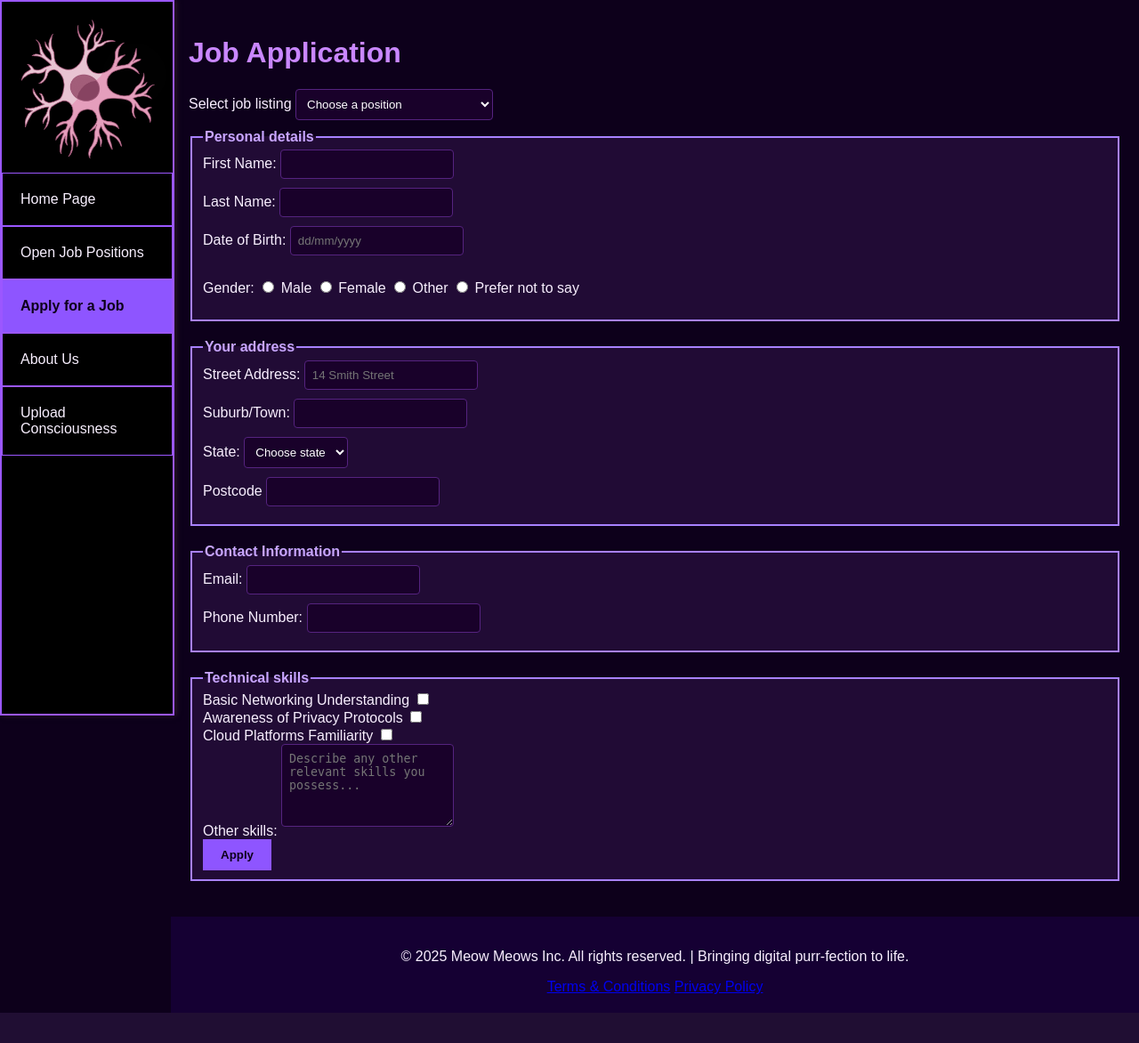
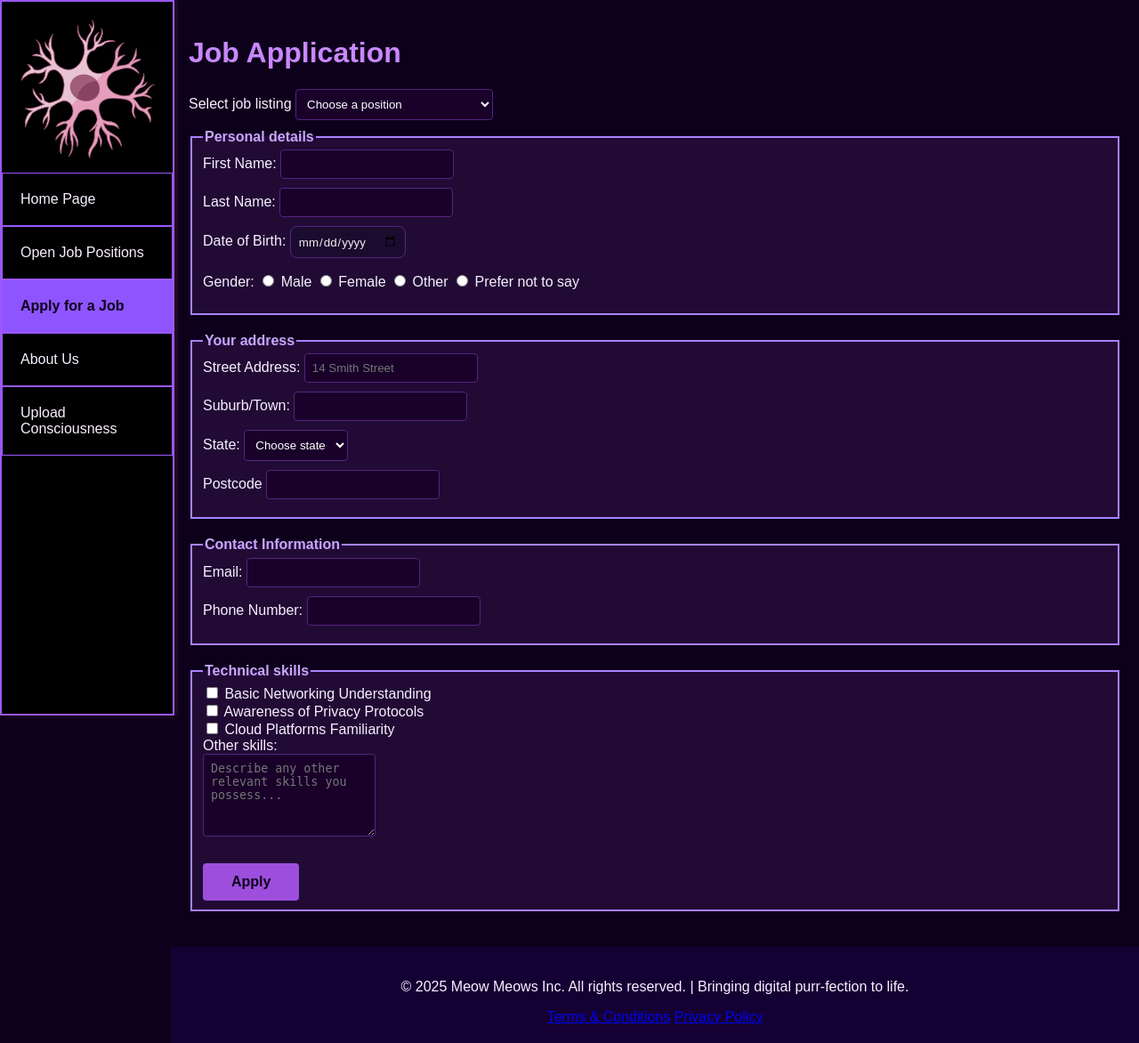
Before and after one commit to RoryNorbury/COS10026-Project-Part-1, a PHP site: page /COS10026-Project-Part-1/apply.php in a window 1280 px wide. Shown: the whole page at 89% size. Before the commit the page ends 1138 px from the top, so only its background shows below. Run offline with PHP 8.4, Linux system fonts and the light colour scheme.

Commit message:
edited apply.php according to feedback and fixed some styling

```diff
--- a/apply.php
+++ b/apply.php
@@ -1,4 +1,4 @@
-<!DOCTYPE php>
+<!DOCTYPE html>
 <html lang="en">
 
 <head>
@@ -19,7 +19,7 @@
 		<a href="apply.php" class="current">Apply for a Job</a>
 		<a href="about.html">About Us</a>
 		<a href="upload.html">Upload Consciousness</a>
-	  </nav>
+	</nav>
 
 	<div id="main-container">
 		<h1>Job Application</h1>
@@ -31,20 +31,19 @@
 				<option value="MM26C">Data Analyst (MM26C)</option>
 				<option value="MM00C">Transition Technician (MM00C)</option>
 			</select><br>
+
 			<!-- Personal details -->
 			<fieldset>
 				<legend>Personal details</legend>
 				<!-- Applicant's first name -->
 				<label for="first_name">First Name: </label>
-				<input type="text" id="first_name" name="first_name" pattern="[A-Za-z]{1,20}" maxlength="20"
-					required><br>
+				<input type="text" id="first_name" name="first_name" pattern="[A-Za-z]{1,20}" maxlength="20" required><br>
 				<!-- Applicant's last name -->
 				<label for="last_name">Last Name: </label>
 				<input type="text" id="last_name" name="last_name" pattern="[A-Za-z]{1,20}" maxlength="20" required><br>
 				<!-- Applicant's date of birth -->
 				<label for="dob">Date of Birth: </label>
-				<input type="text" id="dob" name="dob" placeholder="dd/mm/yyyy" pattern="^\d{2}\/\d{2}\/\d{4}$"
-					required>
+				<input type="date" id="dob" name="dob" required>
 				<!-- Radio options for Applicant's gender -->
 				<p>Gender:
 					<input type="radio" id="male" name="gender" value="Male" required>
@@ -60,12 +59,12 @@
 					<label for="undisclosed">Prefer not to say</label>
 				</p>
 			</fieldset>
+
 			<!-- Applicant's address -->
 			<fieldset>
 				<legend>Your address</legend>
 				<label for="address">Street Address: </label>
-				<input type="text" name="address" id="address" placeholder="14 Smith Street" pattern=".{1,40}"
-					maxlength="40" required><br>
+				<input type="text" name="address" id="address" placeholder="14 Smith Street" pattern=".{1,40}" maxlength="40" required><br>
 				<label for="suburb">Suburb/Town: </label>
 				<input type="text" name="suburb" id="suburb" pattern=".{1,40}" maxlength="40" required><br>
 				<label for="state">State: </label>
@@ -83,6 +82,7 @@
 				<label for="postcode">Postcode</label>
 				<input type="text" id="postcode" name="postcode" pattern="[\d]{4}" maxlength="4" required><br>
 			</fieldset>
+
 			<!-- Applicant's contact information -->
 			<fieldset>
 				<legend>Contact Information</legend>
@@ -91,23 +91,27 @@
 				<label for="phone">Phone Number: </label>
 				<input type="tel" id="phone" name="phone" pattern="[\d\s]{8,12}" required><br>
 			</fieldset>
+
 			<!-- Checkboxes to indicate the applicant's technical skills -->
-			<fieldset>
-				<legend>Technical skills</legend>
-				<label for="skill1">Basic Networking Understanding</label>
-				<input type="checkbox" id="skill1" name="skill1" value="1"><br>
-				<label for="skill2">Awareness of Privacy Protocols</label>
-				<input type="checkbox" id="skill2" name="skill2" value="1"><br>
-				<label for="skill3">Cloud Platforms Familiarity</label>
-				<input type="checkbox" id="skill3" name="skill3" value="1"><br>
+			<fieldset class="skills-group">
+  				<legend>Technical skills</legend>
+
+  				<div class="checkbox-wrapper">
+    				<label><input type="checkbox" name="skills[]" value="Basic Networking Understanding"> Basic Networking Understanding</label><br>
+    				<label><input type="checkbox" name="skills[]" value="Awareness of Privacy Protocols"> Awareness of Privacy Protocols</label><br>
+    				<label><input type="checkbox" name="skills[]" value="Cloud Platforms Familiarity"> Cloud Platforms Familiarity</label><br>
+  				</div>
+
 				<!-- space for applicant to fill in any other relevant skills -->
-				<label for="other_skills">Other skills: </label>
+				<label for="other_skills">Other skills:</label><br>
 				<textarea id="other_skills" name="other_skills" rows="5" placeholder="Describe any other relevant skills you possess..."></textarea><br>
+
 				<!-- Button to submit application -->
 				<input type="submit" id="submit" name="submit" value="Apply">
 			</fieldset>
 		</form>
 	</div>
+
 	<footer>
 		<p>&copy; 2025 Meow Meows Inc. All rights reserved. | Bringing digital purr-fection to life.</p>
 		<a href="terms.html">Terms & Conditions</a>
--- a/styles/styles.css
+++ b/styles/styles.css
@@ -360,7 +360,39 @@ section, aside {
   color: #eee;
   padding: 1.5rem;
   margin-top: 2rem;
-  border: 1px solid #c77dff;
+  border: 1px solid #55237F;
   box-shadow: none;
   border-radius: 0;
 }
+
+
+
+/* Styling for apply checkboxes and date picker */
+input[type="submit"] {
+  background-color: #9d4edd;
+  color: #0f021c;
+  padding: 0.75rem 2rem;
+  border: none;
+  border-radius: 4px;
+  font-weight: bold;
+  font-size: 1rem;
+  cursor: pointer;
+  width: fit-content;
+  margin-top: 1rem;
+  transition: background-color 0.3s ease;
+}
+
+input[type="submit"]:hover {
+  background-color: #c77dff;
+}
+
+
+
+input[type="date"] {
+  background-color: #1b0b2f; /* dark background */
+  color: #eee;               /* light text */
+  border: 1px solid #55237F;
+  padding: 0.5rem;
+  font-family: inherit;
+  border-radius: 8px;
+}
```
